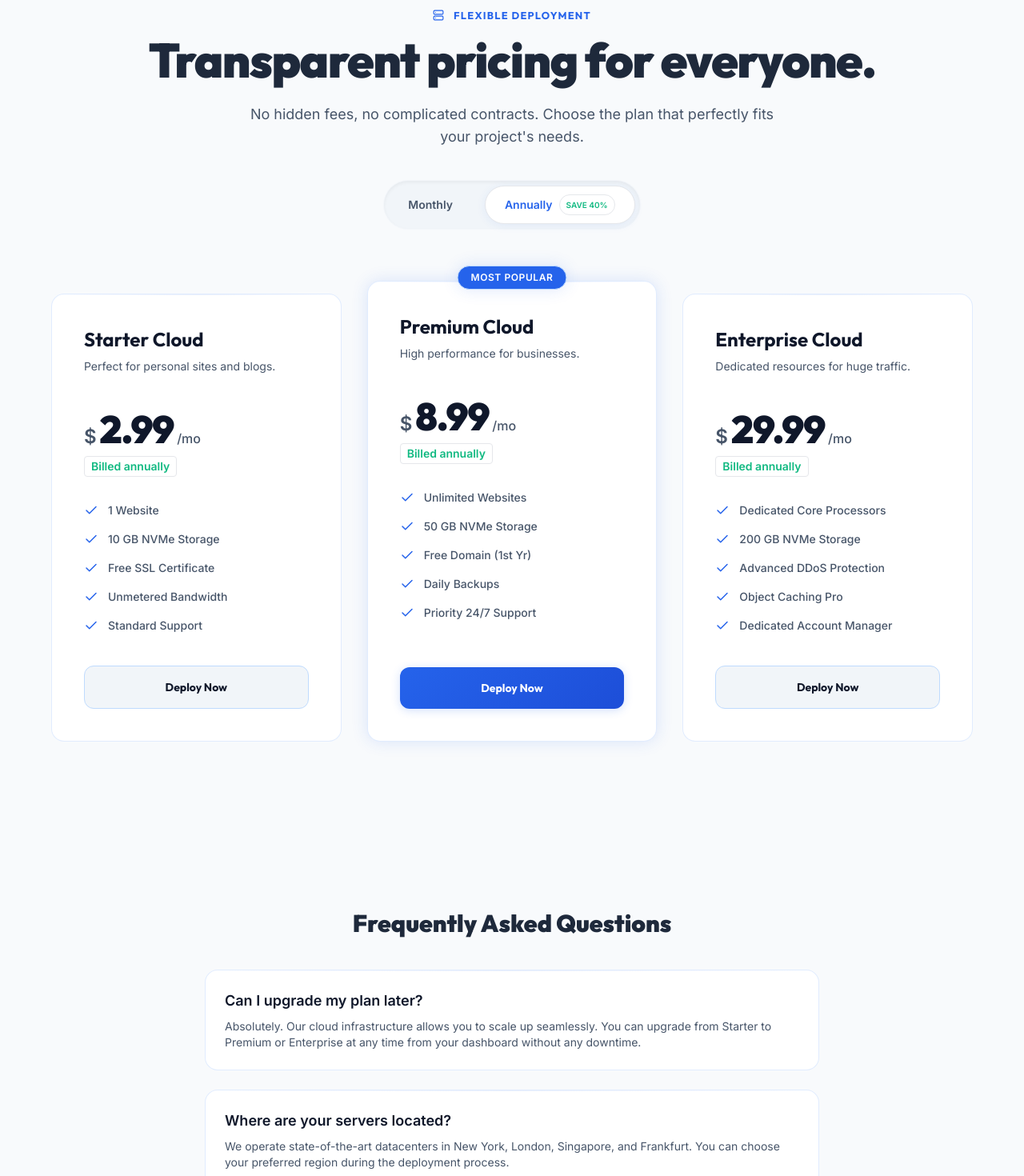
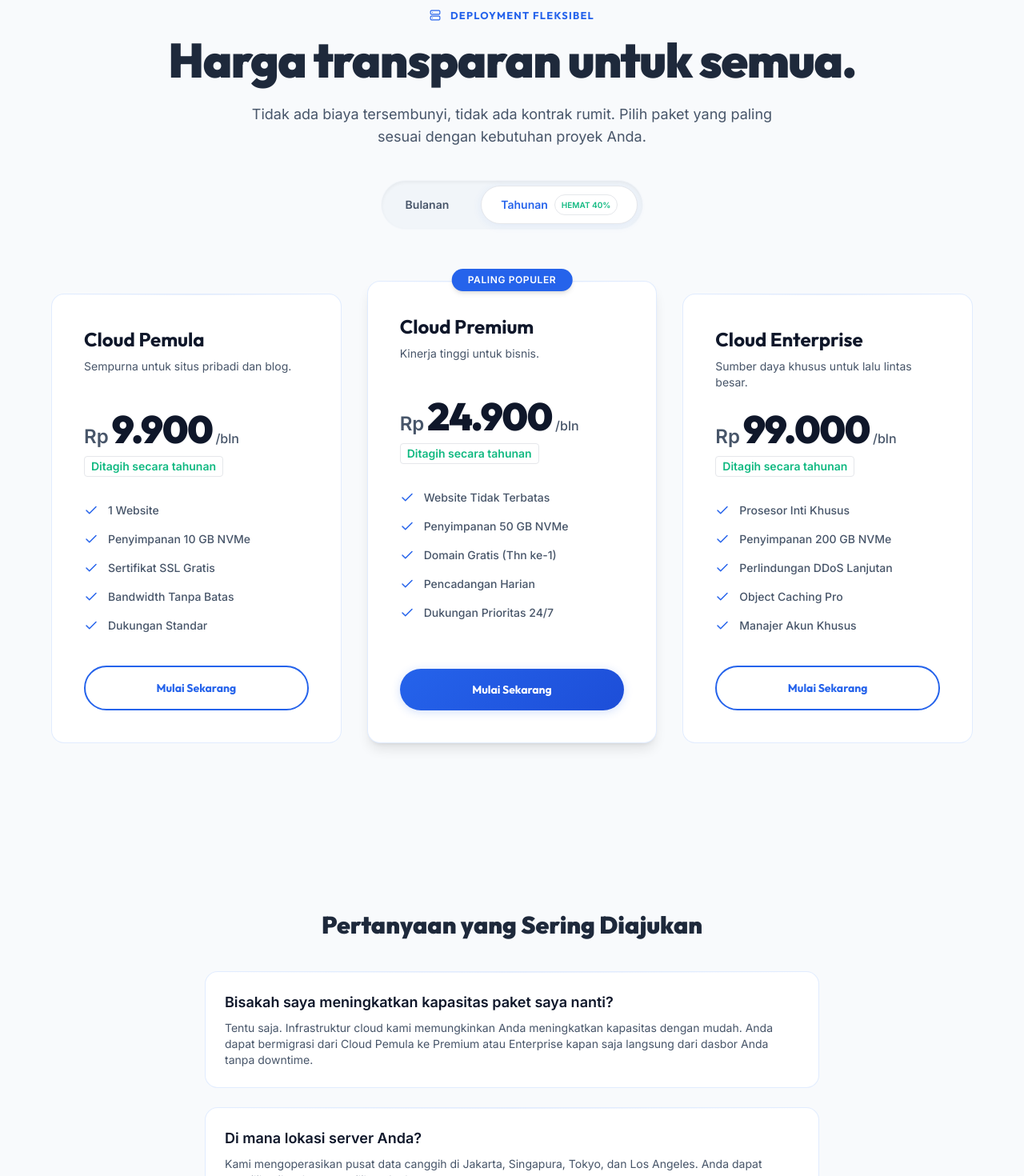
Before and after one commit to dutaposco/dutahosting, a React (Vite) app: page /pricing in a window 1280 px wide. Shown: the part 120-1590 px from the top of the page at 80% size. Built offline with nearby package versions, Linux system fonts and the light colour scheme.

Commit message:
Update Pricing.jsx

```diff
--- a/src/pages/Pricing.jsx
+++ b/src/pages/Pricing.jsx
@@ -16,30 +16,30 @@ export default function Pricing({ isSubscribed, onSubscribe }) {
   const pricings = [
     {
       id: 'shared',
-      name: 'Starter Cloud',
+      name: 'Cloud Pemula',
       icon: <Zap size={24} className="text-blue-400" />,
-      desc: 'Perfect for personal sites and blogs.',
-      price: billing === 'yearly' ? '2.99' : '4.99',
-      features: ['1 Website', '10 GB NVMe Storage', 'Free SSL Certificate', 'Unmetered Bandwidth', 'Standard Support'],
+      desc: 'Sempurna untuk situs pribadi dan blog.',
+      price: billing === 'yearly' ? '9.900' : '15.900',
+      features: ['1 Website', 'Penyimpanan 10 GB NVMe', 'Sertifikat SSL Gratis', 'Bandwidth Tanpa Batas', 'Dukungan Standar'],
       highlighted: false,
     },
     {
       id: 'vps',
-      name: 'Premium Cloud',
+      name: 'Cloud Premium',
       icon: <Server size={24} className="text-accent" />,
-      desc: 'High performance for businesses.',
-      price: billing === 'yearly' ? '8.99' : '14.99',
-      features: ['Unlimited Websites', '50 GB NVMe Storage', 'Free Domain (1st Yr)', 'Daily Backups', 'Priority 24/7 Support'],
+      desc: 'Kinerja tinggi untuk bisnis.',
+      price: billing === 'yearly' ? '24.900' : '39.900',
+      features: ['Website Tidak Terbatas', 'Penyimpanan 50 GB NVMe', 'Domain Gratis (Thn ke-1)', 'Pencadangan Harian', 'Dukungan Prioritas 24/7'],
       highlighted: true,
-      badge: 'Most Popular',
+      badge: 'Paling Populer',
     },
     {
       id: 'dedicated',
-      name: 'Enterprise Cloud',
+      name: 'Cloud Enterprise',
       icon: <Shield size={24} className="text-purple-400" />,
-      desc: 'Dedicated resources for huge traffic.',
-      price: billing === 'yearly' ? '29.99' : '39.99',
-      features: ['Dedicated Core Processors', '200 GB NVMe Storage', 'Advanced DDoS Protection', 'Object Caching Pro', 'Dedicated Account Manager'],
+      desc: 'Sumber daya khusus untuk lalu lintas besar.',
+      price: billing === 'yearly' ? '99.000' : '149.000',
+      features: ['Prosesor Inti Khusus', 'Penyimpanan 200 GB NVMe', 'Perlindungan DDoS Lanjutan', 'Object Caching Pro', 'Manajer Akun Khusus'],
       highlighted: false,
     }
   ]
@@ -50,12 +50,12 @@ export default function Pricing({ isSubscribed, onSubscribe }) {
 
       <div className="container mx-auto px-6 relative z-10">
         <div className="text-center mb-16 animate-fadeInUp">
-          <span className="section-label mb-4"><Server size={14} className="mr-1" inline /> Flexible Deployment</span>
+          <span className="section-label mb-4"><Server size={14} className="mr-1" inline /> Deployment Fleksibel</span>
           <h1 className="font-heading text-4xl md:text-5xl lg:text-6xl font-black mb-6 tracking-tight">
-            Transparent pricing for everyone.
+            Harga transparan untuk semua.
           </h1>
           <p className="text-lg text-soft max-w-2xl mx-auto mb-10">
-            No hidden fees, no complicated contracts. Choose the plan that perfectly fits your project's needs.
+            Tidak ada biaya tersembunyi, tidak ada kontrak rumit. Pilih paket yang paling sesuai dengan kebutuhan proyek Anda.
           </p>
 
           {/* Billing Toggle */}
@@ -64,13 +64,13 @@ export default function Pricing({ isSubscribed, onSubscribe }) {
               onClick={() => setBilling('monthly')}
               className={`px-6 py-2.5 rounded-full font-bold text-sm transition-all ${billing === 'monthly' ? 'bg-surface text-accent shadow-card border border-accent/20' : 'text-soft hover:text-accent'}`}
             >
-              Monthly
+              Bulanan
             </button>
             <button
               onClick={() => setBilling('yearly')}
               className={`px-6 py-2.5 rounded-full font-bold text-sm transition-all flex items-center gap-2 ${billing === 'yearly' ? 'bg-surface text-accent shadow-card border border-accent/20' : 'text-soft hover:text-accent'}`}
             >
-              Annually <span className="bg-green/15 text-green text-[10px] px-2 py-0.5 rounded-full border border-green/20">SAVE 40%</span>
+              Tahunan <span className="bg-green/15 text-green text-[10px] px-2 py-0.5 rounded-full border border-green/20">HEMAT 40%</span>
             </button>
           </div>
         </div>
@@ -80,11 +80,11 @@ export default function Pricing({ isSubscribed, onSubscribe }) {
           {pricings.map((pricing, i) => (
             <div
               key={pricing.id}
-              className={`card card-overflow-visible relative p-8 lg:p-10 flex flex-col animate-fadeInUp ${pricing.highlighted ? 'border-blue-500/80 shadow-glow scale-[1.02] md:-translate-y-4 bg-gradient-to-br from-blue-50 via-white to-surface' : 'border-blue-200/40 mt-4'}`}
+              className={`card card-overflow-visible relative p-8 lg:p-10 flex flex-col animate-fadeInUp bg-white ${pricing.highlighted ? 'border-accent border-2 shadow-lg scale-[1.02] md:-translate-y-2' : 'border-slate-200 mt-4 hover:border-slate-300'}`}
               style={{ animationDelay: `${i * 0.1}s` }}
             >
               {pricing.badge && (
-                <div className="absolute -top-5 left-1/2 -translate-x-1/2 bg-accent text-white px-4 py-1.5 rounded-full text-xs font-bold tracking-wider uppercase border border-blue-200 shadow-glow z-20">
+                <div className="absolute -top-4 left-1/2 -translate-x-1/2 bg-accent text-white px-5 py-1.5 rounded-full text-xs font-bold tracking-wider uppercase shadow-md z-20">
                   {pricing.badge}
                 </div>
               )}
@@ -96,12 +96,12 @@ export default function Pricing({ isSubscribed, onSubscribe }) {
 
               <div className="mb-8">
                 <div className="flex items-baseline gap-1">
-                  <span className="text-2xl font-bold text-soft">$</span>
+                  <span className="text-2xl font-bold text-soft">Rp</span>
                   <span className="text-5xl font-black font-heading text-slate-900 tracking-tight">{pricing.price}</span>
-                  <span className="text-soft font-medium">/mo</span>
+                  <span className="text-soft font-medium">/bln</span>
                 </div>
                 {billing === 'yearly' && (
-                  <p className="text-green text-sm font-semibold mt-2 border border-green/20 bg-green/10 inline-block px-2 py-0.5 rounded">Billed annually</p>
+                  <p className="text-green text-sm font-semibold mt-2 border border-green/20 bg-green/10 inline-block px-2 py-0.5 rounded">Ditagih secara tahunan</p>
                 )}
               </div>
 
@@ -116,9 +116,9 @@ export default function Pricing({ isSubscribed, onSubscribe }) {
 
               <button
                 onClick={() => handleCTA(pricing.name)}
-                className={`w-full py-4 rounded-xl font-heading font-bold text-sm transition-all focus:outline-none focus:ring-2 focus:ring-accent focus:ring-offset-2 focus:ring-offset-surface ${pricing.highlighted ? 'btn-primary' : 'bg-surface-2 text-slate-900 border border-blue-200 hover:border-accent hover:bg-surface'}`}
+                className={`w-full py-4 rounded-full font-heading font-bold text-sm transition-all focus:outline-none focus:ring-2 focus:ring-accent focus:ring-offset-2 ${pricing.highlighted ? 'btn-primary' : 'bg-white text-accent border-2 border-accent hover:bg-accent hover:text-white'}`}
               >
-                {isSubscribed ? 'Change Plan' : 'Deploy Now'}
+                {isSubscribed ? 'Ubah Paket' : 'Mulai Sekarang'}
               </button>
             </div>
           ))}
@@ -126,19 +126,19 @@ export default function Pricing({ isSubscribed, onSubscribe }) {
 
         {/* FAQs */}
         <div className="max-w-3xl mx-auto border-t border-white/10 pt-20 animate-fadeInUp">
-          <h3 className="font-heading text-3xl font-black text-center mb-10">Frequently Asked Questions</h3>
+          <h3 className="font-heading text-3xl font-black text-center mb-10">Pertanyaan yang Sering Diajukan</h3>
           <div className="grid gap-6">
             <div className="card p-6 border-white/5">
-              <h4 className="font-bold text-lg mb-2 text-slate-900">Can I upgrade my plan later?</h4>
-              <p className="text-slate-600 text-sm">Absolutely. Our cloud infrastructure allows you to scale up seamlessly. You can upgrade from Starter to Premium or Enterprise at any time from your dashboard without any downtime.</p>
+              <h4 className="font-bold text-lg mb-2 text-slate-900">Bisakah saya meningkatkan kapasitas paket saya nanti?</h4>
+              <p className="text-slate-600 text-sm">Tentu saja. Infrastruktur cloud kami memungkinkan Anda meningkatkan kapasitas dengan mudah. Anda dapat bermigrasi dari Cloud Pemula ke Premium atau Enterprise kapan saja langsung dari dasbor Anda tanpa downtime.</p>
             </div>
             <div className="card p-6 border-white/5">
-              <h4 className="font-bold text-lg mb-2 text-slate-900">Where are your servers located?</h4>
-              <p className="text-soft text-sm">We operate state-of-the-art datacenters in New York, London, Singapore, and Frankfurt. You can choose your preferred region during the deployment process.</p>
+              <h4 className="font-bold text-lg mb-2 text-slate-900">Di mana lokasi server Anda?</h4>
+              <p className="text-soft text-sm">Kami mengoperasikan pusat data canggih di Jakarta, Singapura, Tokyo, dan Los Angeles. Anda dapat memilih wilayah server pilihan Anda saat proses pemesanan.</p>
             </div>
             <div className="card p-6 border-white/5">
-              <h4 className="font-bold text-lg mb-2 text-slate-900">Do you offer a money-back guarantee?</h4>
-              <p className="text-soft text-sm">Yes, we provide a 30-day money-back guarantee on all hosting plans. If you're not fully satisfied with performance, we'll refund your hosting costs, no questions asked.</p>
+              <h4 className="font-bold text-lg mb-2 text-slate-900">Apakah Anda menawarkan garansi uang kembali?</h4>
+              <p className="text-soft text-sm">Ya, kami memberikan garansi uang kembali 30 hari untuk semua paket hosting cloud kami. Jika Anda tidak sepenuhnya puas, kami akan mengembalikan biaya hosting Anda tanpa syarat ribet.</p>
             </div>
           </div>
         </div>
```
